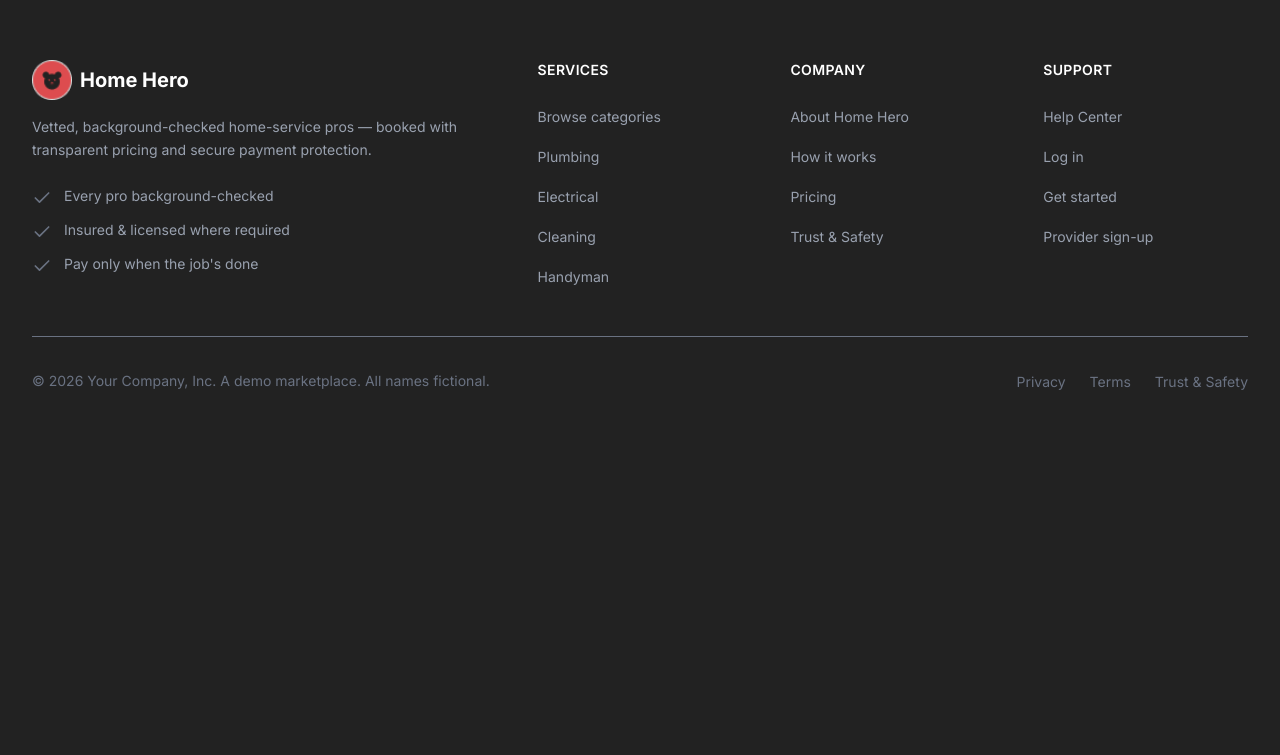
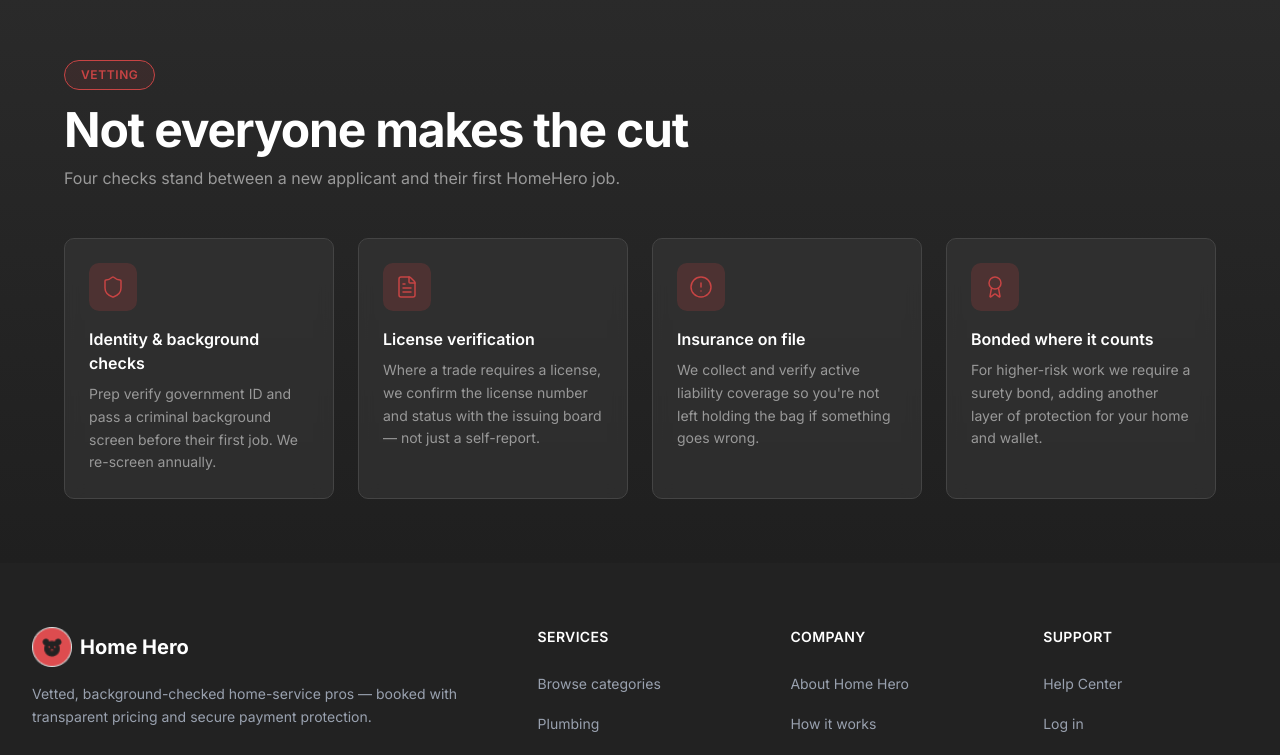
Before and after one commit to ehasunulislam/Ph_l2_A5_FixItNow_frontend, a Next.js app: page /trust-safety in a window 1280 px wide. Shown: the part 868-1623 px from the top of the page. Before the commit the page ends 1325 px from the top, so only its background shows below. Built offline with nearby package versions, Linux system fonts and the light colour scheme; no server answers.

Commit message:
create the visiting component

```diff
--- /dev/null
+++ b/app/trust-safety/_components/Visiting.tsx
@@ -0,0 +1,73 @@
+'use client'
+
+import { Shield, FileText, AlertCircle, Award } from 'lucide-react'
+
+const VettingCard = ({ icon: Icon, title, description }: { icon: typeof Shield; title: string; description: string }) => (
+  <div className="flex flex-col items-start gap-4 rounded-lg border border-[#444444] bg-[#3a3a3a]/50 p-6 backdrop-blur-sm">
+    <div className="rounded-lg bg-[#c84444]/20 p-3">
+      <Icon className="h-6 w-6 text-[#c84444]" strokeWidth={1.5} />
+    </div>
+    <div className="flex flex-col gap-2">
+      <h3 className="text-base font-semibold text-white">{title}</h3>
+      <p className="text-sm leading-relaxed text-[#999999]">{description}</p>
+    </div>
+  </div>
+)
+
+export default function Visting() {
+  const cards = [
+    {
+      icon: Shield,
+      title: 'Identity & background checks',
+      description: 'Prep verify government ID and pass a criminal background screen before their first job. We re-screen annually.',
+    },
+    {
+      icon: FileText,
+      title: 'License verification',
+      description: 'Where a trade requires a license, we confirm the license number and status with the issuing board — not just a self-report.',
+    },
+    {
+      icon: AlertCircle,
+      title: 'Insurance on file',
+      description: 'We collect and verify active liability coverage so you\'re not left holding the bag if something goes wrong.',
+    },
+    {
+      icon: Award,
+      title: 'Bonded where it counts',
+      description: 'For higher-risk work we require a surety bond, adding another layer of protection for your home and wallet.',
+    },
+  ]
+
+  return (
+    <section className="w-full bg-linear-to-b from-[#2a2a2a] to-[#1f1f1f] px-4 py-16 sm:px-6 lg:px-8">
+      <div className="mx-auto max-w-6xl">
+        {/* Header */}
+        <div className="mb-12 flex flex-col gap-4">
+          <div className="inline-flex w-fit rounded-full border border-[#c84444] bg-[#c84444]/10 px-4 py-1.5">
+            <span className="text-xs font-semibold tracking-wider text-[#c84444]">VETTING</span>
+          </div>
+          <div className="flex flex-col gap-3">
+            <h2 className="text-4xl font-bold tracking-tight text-white sm:text-5xl">
+              Not everyone makes the cut
+            </h2>
+            <p className="max-w-2xl text-base text-[#999999]">
+              Four checks stand between a new applicant and their first HomeHero job.
+            </p>
+          </div>
+        </div>
+
+        {/* Cards Grid */}
+        <div className="grid gap-6 sm:grid-cols-2 lg:grid-cols-4">
+          {cards.map((card, index) => (
+            <VettingCard
+              key={index}
+              icon={card.icon}
+              title={card.title}
+              description={card.description}
+            />
+          ))}
+        </div>
+      </div>
+    </section>
+  )
+}
--- a/app/trust-safety/page.tsx
+++ b/app/trust-safety/page.tsx
@@ -1,10 +1,12 @@
 import React from 'react'
 import Hero from './_components/Hero'
+import Visting from './_components/Visiting'
 
 const TrustSaftypage = () => {
   return (
     <div>
       <Hero />
+      <Visting />
     </div>
   )
 }
```
